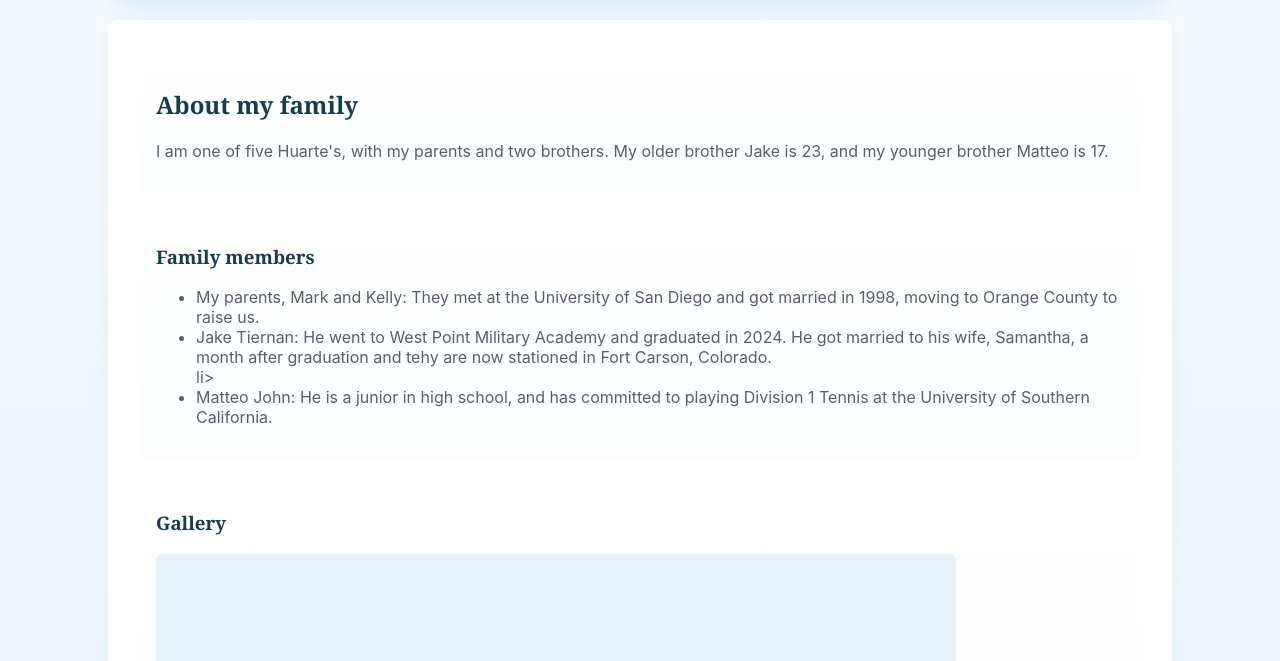
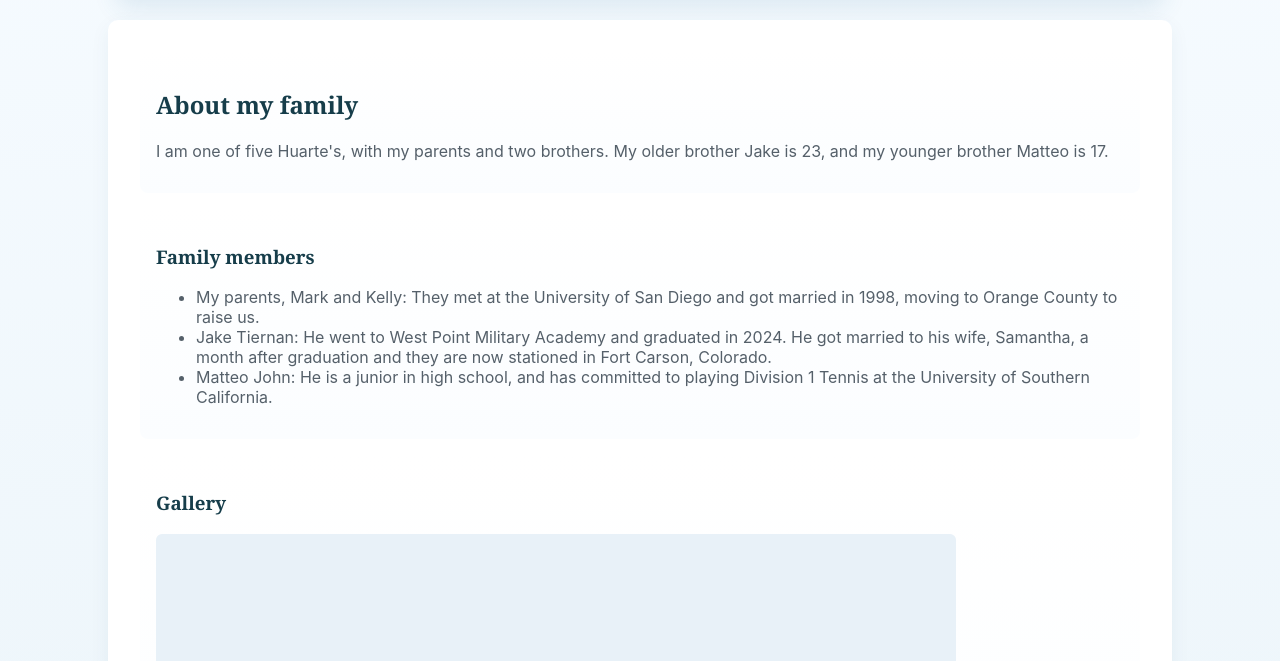
Before and after one commit to emmahuarte/LAS351_M1_Huarte.github.io, a plain HTML site: page family.html in a window 1280 px wide. Shown: the part 139-800 px from the top of the page. Drawn offline with Linux system fonts and the light colour scheme.

Commit message:
Fix typo in family.html for Jake Tiernan's details

```diff
--- a/family.html
+++ b/family.html
@@ -32,7 +32,7 @@
       <h3>Family members</h3>
       <ul>
         <li>My parents, Mark and Kelly: They met at the University of San Diego and got married in 1998, moving to Orange County to raise us.</li>
-        <li>Jake Tiernan: He went to West Point Military Academy and graduated in 2024. He got married to his wife, Samantha, a month after graduation and tehy are now stationed in Fort Carson, Colorado.</li>li>
+        <li>Jake Tiernan: He went to West Point Military Academy and graduated in 2024. He got married to his wife, Samantha, a month after graduation and they are now stationed in Fort Carson, Colorado.</li>
         <li>Matteo John: He is a junior in high school, and has committed to playing Division 1 Tennis at the University of Southern California.</li>
       </ul>
     </section>
```
